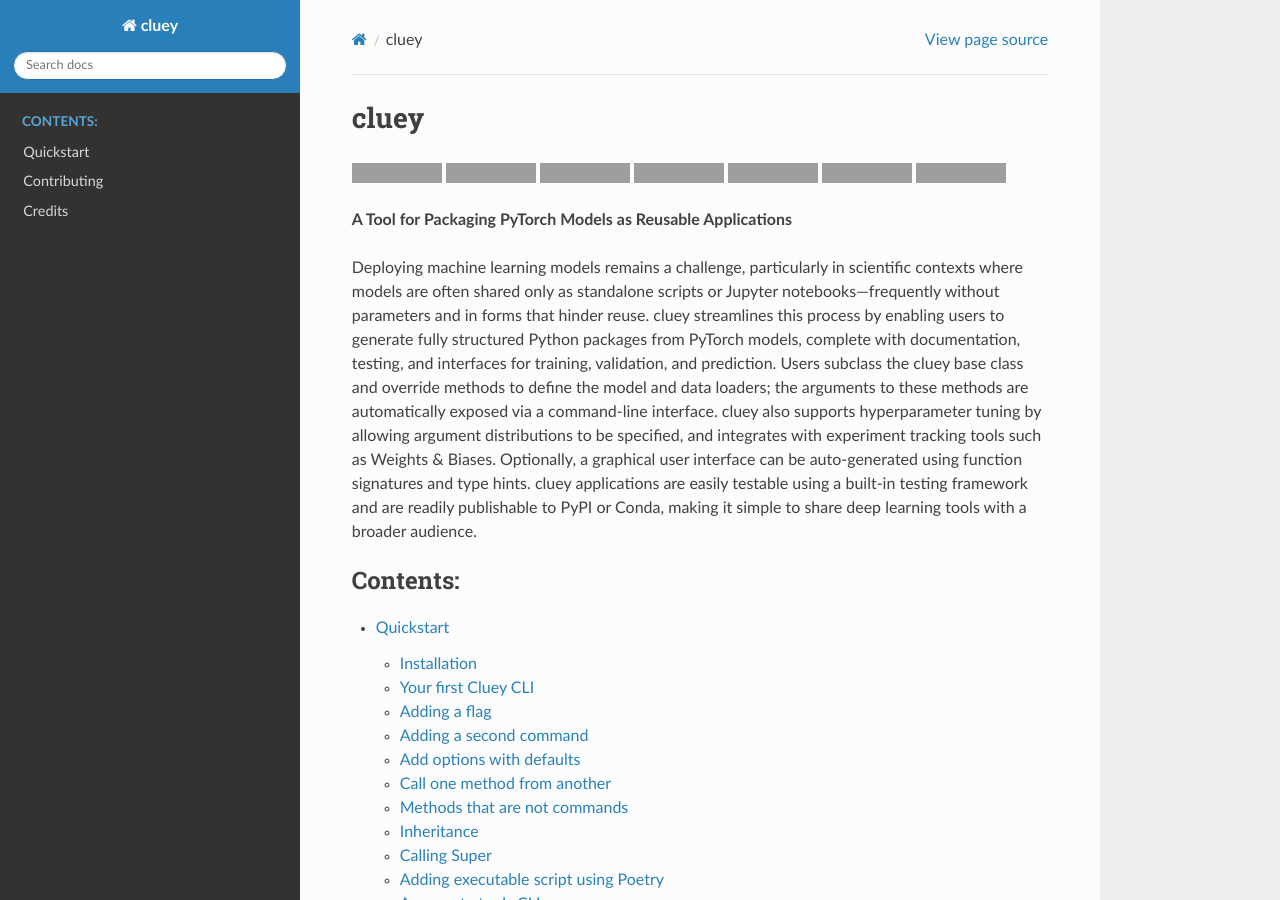
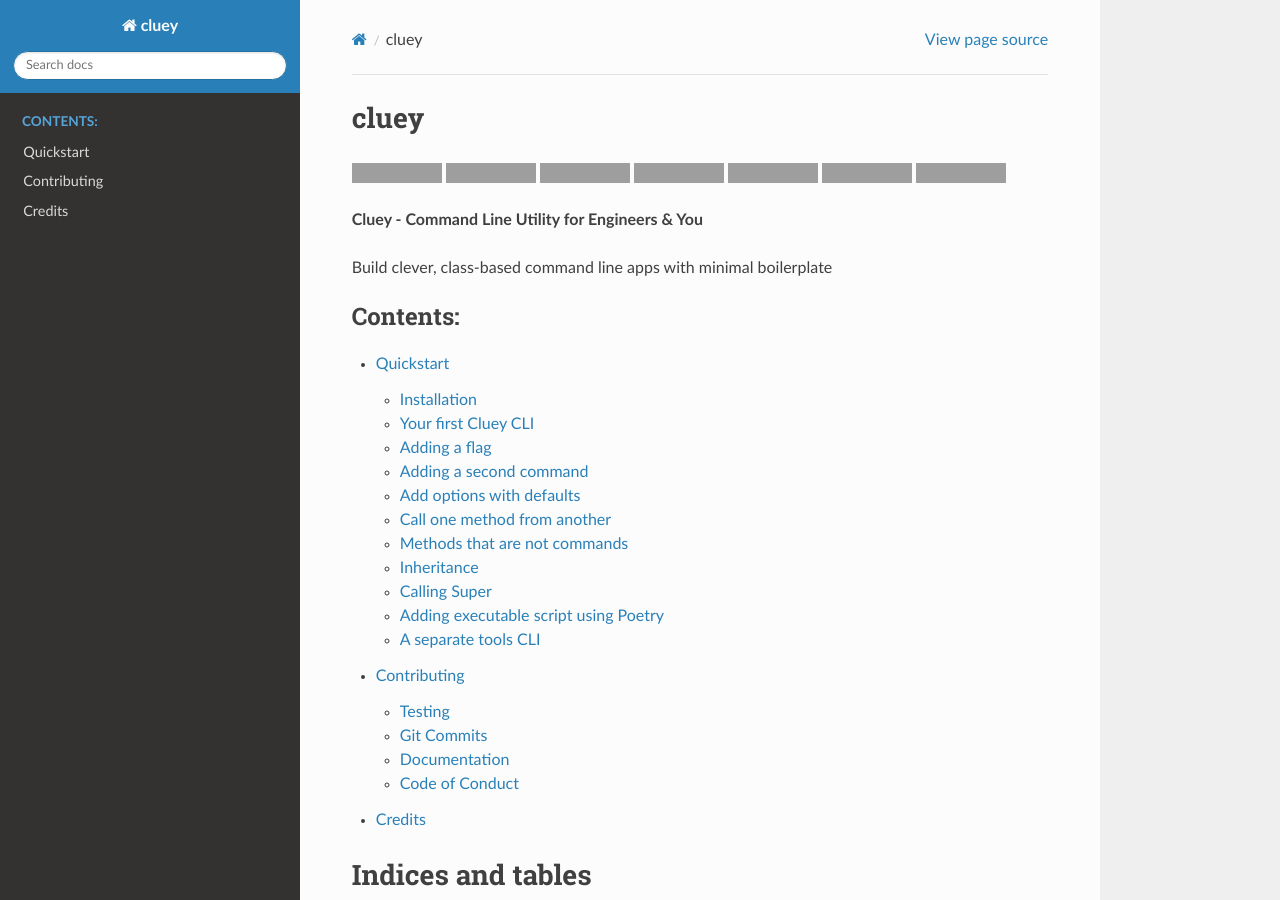
Before and after one commit to rbturnbull/cluey, a Sphinx documentation site: the page built from docs/index.rst, in a window 1280 px wide and 900 px high, cut to the strip 0-900 px from the top of the window. Built offline with Sphinx 7.4.7 and the Read the Docs theme 3.1.0, drawn with Linux system fonts in a browser that asks for light colours; pages that are not in the unit, such as notebooks, are missing from menus; grey boxes are pictures that could not be loaded.

Commit message:
:abc: cleaning up docs

```diff
--- a/docs/index.rst
+++ b/docs/index.rst
@@ -10,9 +10,9 @@ cluey
    :start-after: start-badges
    :end-before: end-badges
 
-**A Tool for Packaging PyTorch Models as Reusable Applications**
+**Cluey - Command Line Utility for Engineers & You**
 
-Deploying machine learning models remains a challenge, particularly in scientific contexts where models are often shared only as standalone scripts or Jupyter notebooks—frequently without parameters and in forms that hinder reuse. cluey streamlines this process by enabling users to generate fully structured Python packages from PyTorch models, complete with documentation, testing, and interfaces for training, validation, and prediction. Users subclass the cluey base class and override methods to define the model and data loaders; the arguments to these methods are automatically exposed via a command-line interface. cluey also supports hyperparameter tuning by allowing argument distributions to be specified, and integrates with experiment tracking tools such as Weights & Biases. Optionally, a graphical user interface can be auto-generated using function signatures and type hints. cluey applications are easily testable using a built-in testing framework and are readily publishable to PyPI or Conda, making it simple to share deep learning tools with a broader audience.
+Build clever, class-based command line apps with minimal boilerplate
 
 .. toctree::
    :maxdepth: 2
```
